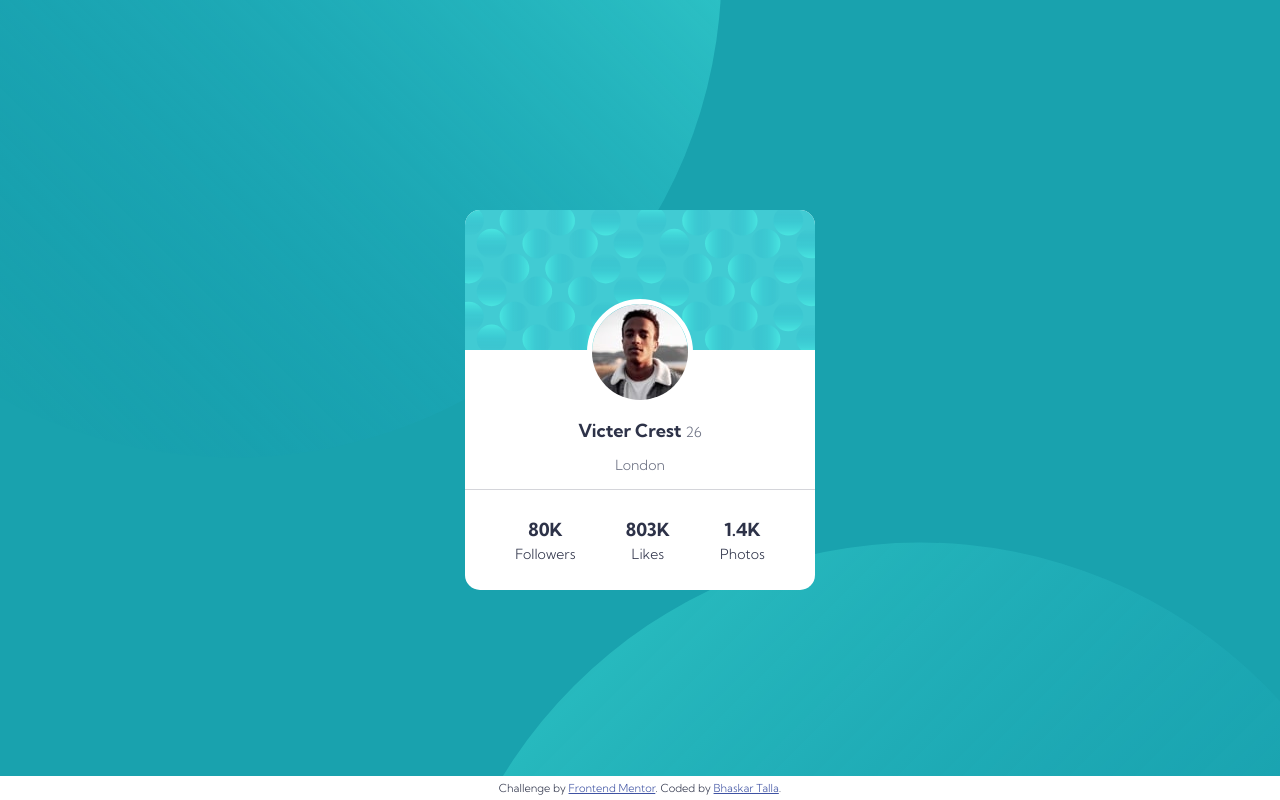
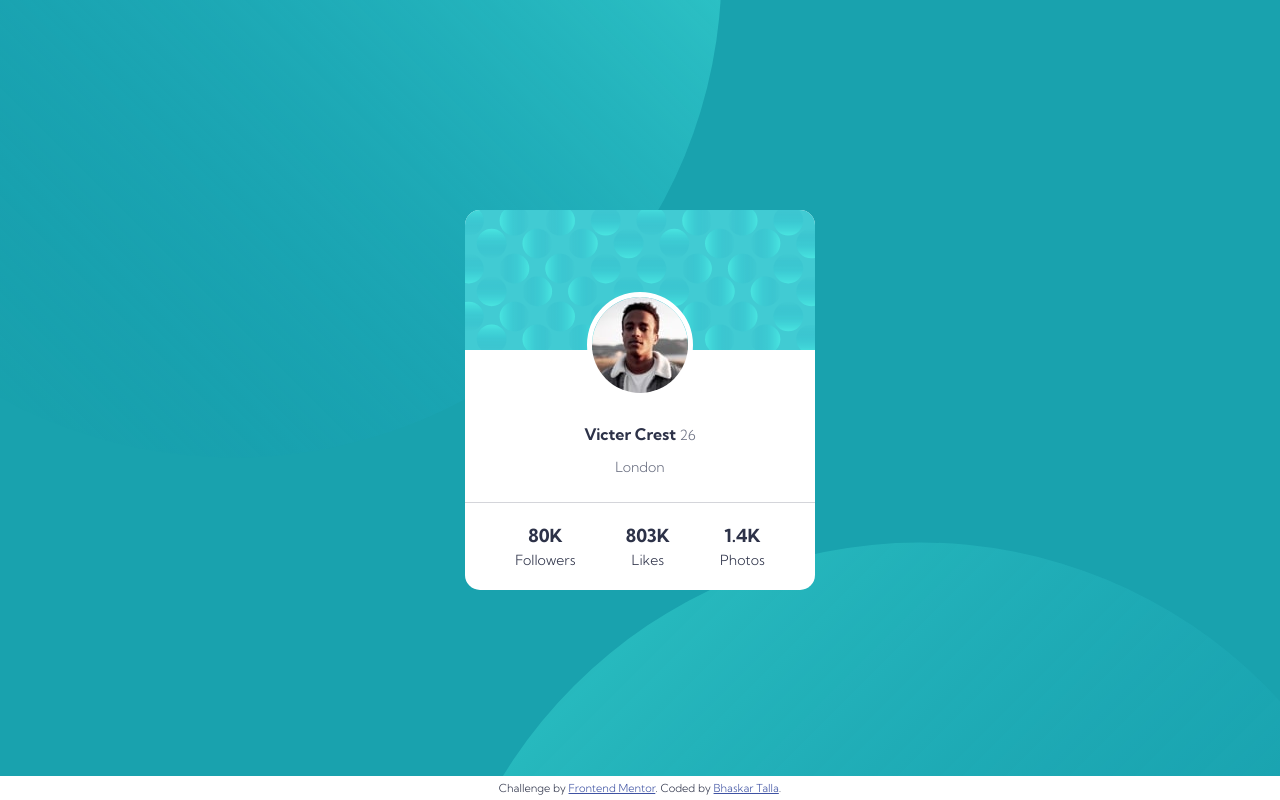
Before and after one commit to bhaskartalla/profile-card-component-main, a plain HTML site: page index.html in a window 1280 px wide. Drawn offline with Linux system fonts and the light colour scheme.

Commit message:
Font size decreased

```diff
--- a/style.css
+++ b/style.css
@@ -50,7 +50,7 @@ body {
   justify-content: space-evenly;
   align-items: center;
   flex-direction: column;
-  margin-top: -70px;
+  margin-top: -90px;
 }
 
 .profile img {
@@ -65,7 +65,7 @@ body {
 .profile > div > h2 {
   margin-bottom: 10px;
   color: rgb(45, 50, 72);
-  font-size: 18px;
+  font-size: 16px;
 }
 
 .profile > div > h2 > small {
@@ -83,7 +83,7 @@ body {
   background-color: #fff;
   border-radius: 15px;
   display: grid;
-  grid-template-rows: 2fr 2fr 1.5fr;
+  grid-template-rows: 2fr 2fr 1.2fr;
 }
 
 .info {
@@ -91,7 +91,6 @@ body {
   justify-content: space-evenly;
   align-items: center;
   border-top: 1px solid rgb(106 111 129 / 29%);
-  padding: 10px 0;
 }
 .info div {
   text-align: center;
```
